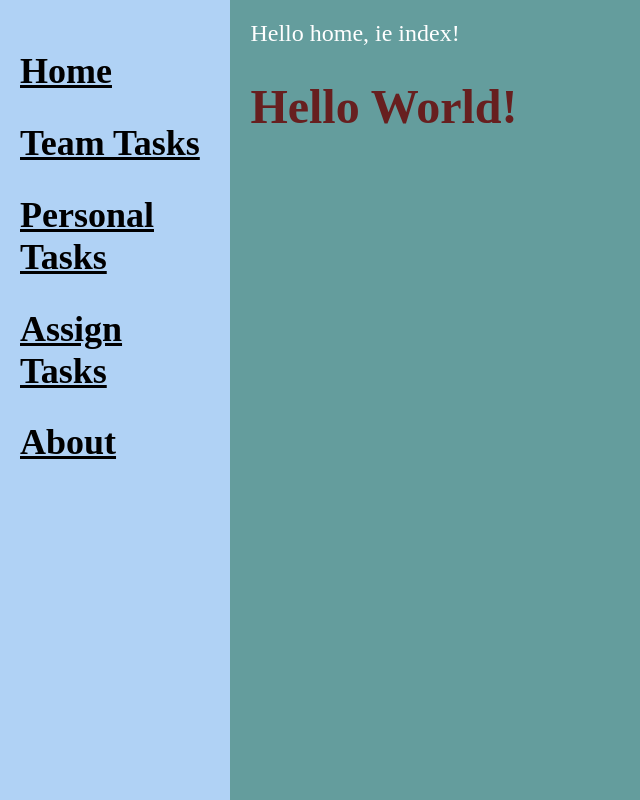
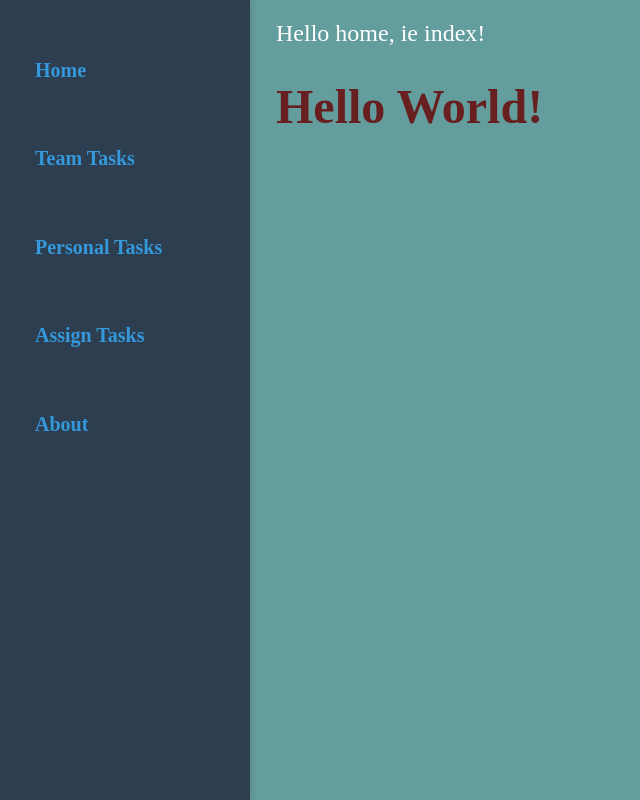
Before and after one commit to Krrithik/TaskManagerApp-React, a React (Vite) app: page / in a window 1280 px wide. Shown: the whole page, without its empty margins (0-640 px from the left). Built offline with nearby package versions, Linux system fonts and the light colour scheme.

Commit message:
basic sidebar style with animation done

```diff
--- a/src/Sidebar.jsx
+++ b/src/Sidebar.jsx
@@ -1,4 +1,5 @@
 import { Link } from "@tanstack/react-router";
+import "./style.css"
 
 export default function SideBar() {
   return (
--- a/src/style.css
+++ b/src/style.css
@@ -29,14 +29,6 @@ h1 {
   color: rgb(103, 31, 31);
 }
 
-a {
-  color: black;
-}
-
-a:hover {
-  color: white;
-}
-
 h3 {
   color: rgb(103, 31, 31);
 }
@@ -58,25 +50,70 @@ td {
   width: 100%;
 }
 
+/* sidebar-styles */
+
 .sidebar {
     position: fixed;
     top: 0;
     left: 0;
-  width: 18%; /* Adjust as needed */
-  height: 100vh;
+    width: 250px;
+    height: 100%;
     overflow-y: auto;
-  background-color: #b0d2f5;
-  padding: 20px;
+    background-color: #2c3e50;
+    padding: 30px 20px;
+    box-shadow: 2px 0 5px rgba(0, 0, 0, 0.1);
+    transition: all 0.3s ease;
   }
 
+  .sidebar:hover {
+    width: 280px;
+  }
+
+  .sidebar > h2 {
+    font-size: 24px;
+    color: #ecf0f1;
+    margin-bottom: 30px;
+    text-align: center;
+    text-transform: uppercase;
+    letter-spacing: 2px;
+  }
+
+  h2 {
+    font-weight: 600;
+    font-size: 20px;
+    color: #3498db;
+    margin-bottom: 15px;
+  }
+
+  a {
+    display: flex;
+    align-items: center;
+    padding: 12px 15px;
+    color: #ecf0f1;
+    text-decoration: none;
+    transition: all 0.2s ease;
+    border-radius: 8px;
+    margin-bottom: 10px;
+  }
+
+  a:hover {
+    background-color: #34495e;
+    transform: translateX(5px);
+  }
+/*
+  a i {
+    margin-right: 15px;
+    font-size: 18px;
+  } */
+
 .content {
-  margin-left: 18%; /* Should match the sidebar width */
+  margin-left: 20%; /* Should match the sidebar width */
   flex: 1;
   padding: 20px;
 }
 
 /* Personal Tasks page */
-.columns-container{
+.columns-container {
   display: flex;
   justify-content: space-evenly;
 }
@@ -88,13 +125,13 @@ td {
   width: 30%;
 }
 
-.status-title{
+.status-title {
   text-align: center;
 }
 
-.task-card{
+.task-card {
   border: solid 1px black;
   margin: 10px;
   padding: 10px;
-    background-color:darkcyan;
+  background-color: darkcyan;
 }
```
Lines whose indentation alone changed are shown as unchanged.
